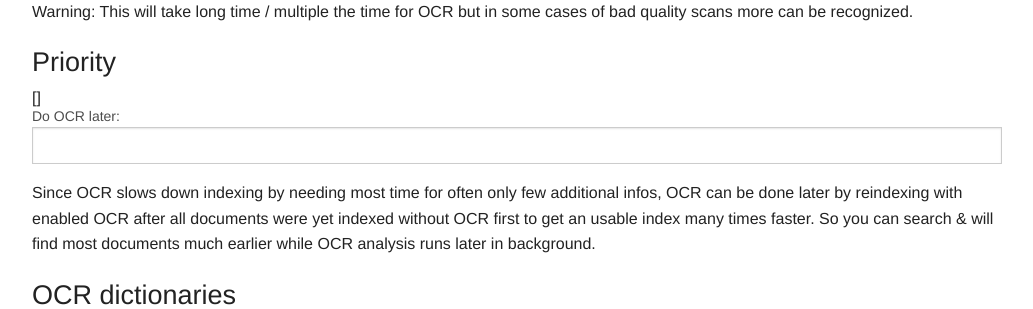
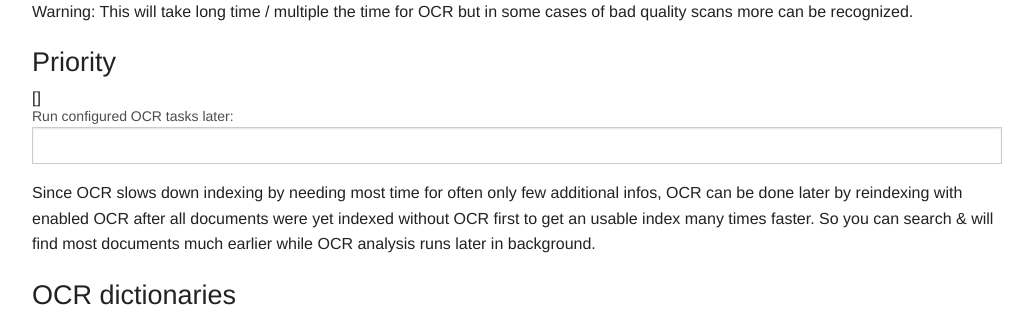
Before and after one commit to opensemanticsearch/open-semantic-search-apps, a Django app: template src/setup/templates/setup/setup_form.html in a window 1280 px wide, after a click on "OCR". Shown: the part 902-1211 px from the top of the page, without its empty margins (123-1156 px from the left). Run offline with Django 3.2, Linux system fonts and the light colour scheme; the template is opened without the code that fills it, so the values that code supplies are empty, except form fields; tables that the repository leaves empty hold one stand-in row (values such as "Sample post"); form fields are guessed from the names that the template uses; some libraries are stand-ins or nearby versions.

Commit message:
Better label for running OCR tasks later, so more clear that other OCR options have to be enabled in other options, too

```diff
--- a/src/setup/templates/setup/setup_form.html
+++ b/src/setup/templates/setup/setup_form.html
@@ -245,7 +245,7 @@
 <h3>Priority</h3>
 
         {{ form.ocr_later.errors }}
-        <label for="id_ocr_later">Do OCR later:</label>
+        <label for="id_ocr_later">Run configured OCR tasks later:</label>
         {{ form.ocr_later }}
 
 <p>Since OCR slows down indexing by needing most time for often only few additional infos, OCR can be done later by reindexing with enabled OCR after all documents were yet indexed without OCR first to get an usable index many times faster. So you can search & will find most documents much earlier while OCR analysis runs later in background.</p>
```
